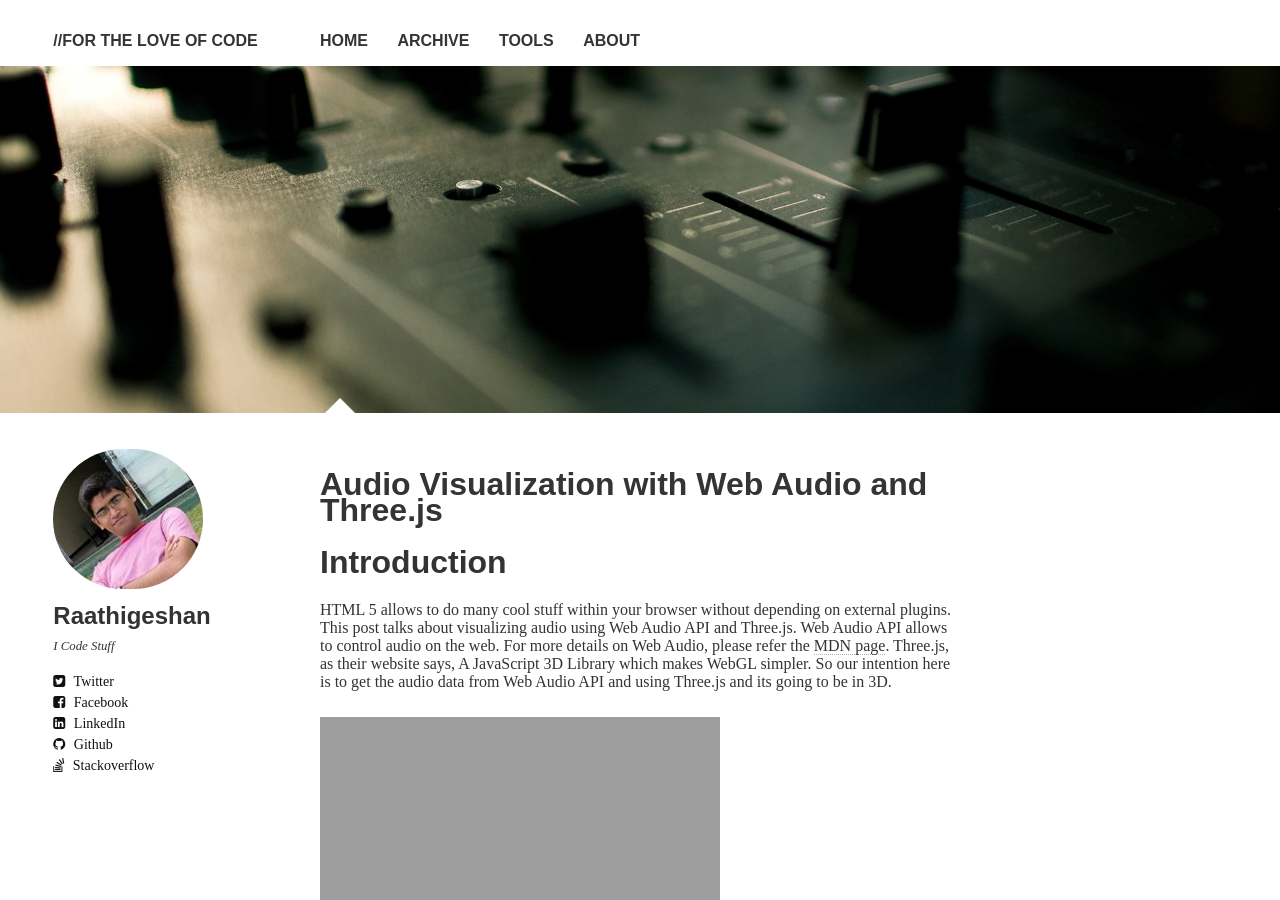
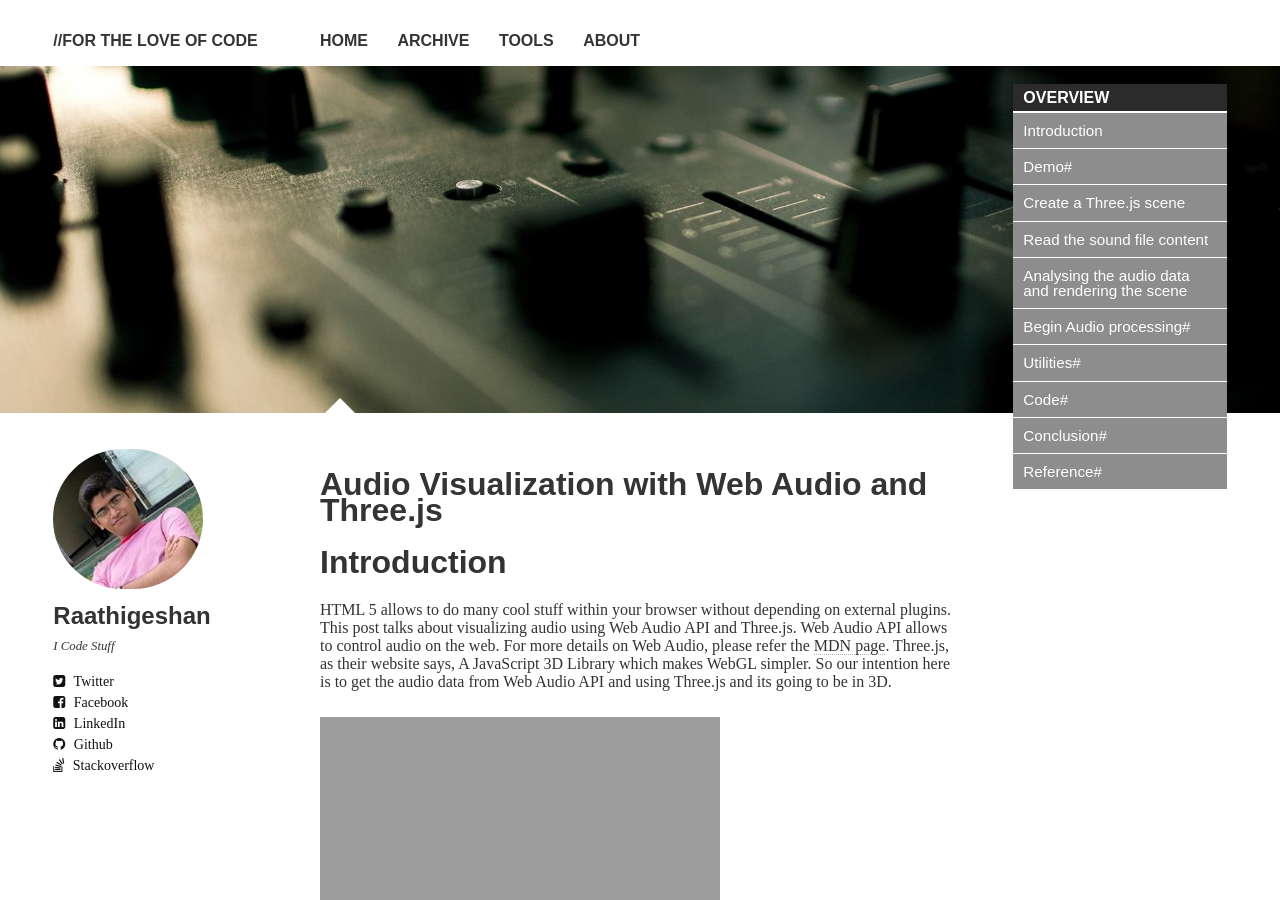
Before and after one commit to Raathigesh/Raathigesh.github.io, a Jekyll site: the page built from _posts/2014-10-11-Audio Visualization with Web Audio and Three JS.md, in a window 1280 px wide and 900 px high. Built offline with Jekyll 4.4.1, drawn with Linux system fonts in a browser that asks for light colours; nearby versions of some CDN libraries; some web fonts are replaced; comment, search, counter and statistics services are not loaded.

Commit message:
Audio Visualization with Web Audio and Three JS.md - Adding All the Good Stuff

```diff
--- a/_posts/2014-10-11-Audio Visualization with Web Audio and Three JS.md
+++ b/_posts/2014-10-11-Audio Visualization with Web Audio and Three JS.md
@@ -8,6 +8,16 @@
 image:
   feature: Audio_Post.jpg
 ---
+
+<section id="table-of-contents" class="toc">
+  <header>
+    <h3>Overview</h3>
+  </header>
+<div id="drawer" markdown="1">
+*  Auto generated table of contents
+{:toc}
+</div>
+</section><!-- /#table-of-contents -->
 
 # Introduction  #
 
@@ -283,7 +293,7 @@
 #Code#
 You can take a look the the full code here.
 
-https://github.com/Raathigesh/HTML5AudioVisualizer
+[https://github.com/Raathigesh/HTML5AudioVisualizer](https://github.com/Raathigesh/HTML5AudioVisualizer)
 
 #Conclusion#
 This post describes a way to visalize audio data using the WebAudio API and Three.js. As we alreay noticed with JavascriptNode, the HTML 5 specification for WebAudio API is not stable yet. This code could break anytime in the future but I will keep an eye on it. Go crazy and do all kind of cool stuff with HTML 5 and have fun. I really had a great time implementing this piece of code and the result was pretty amazing. Go rock the world with HTML 5 :).
```
